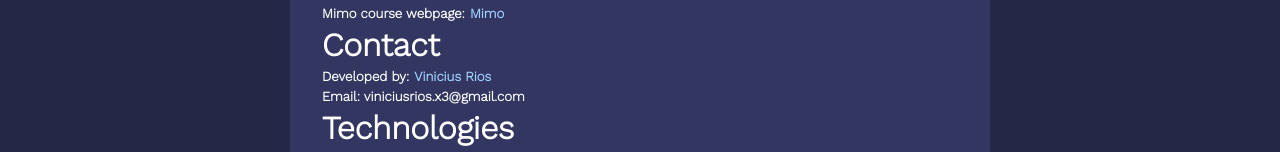
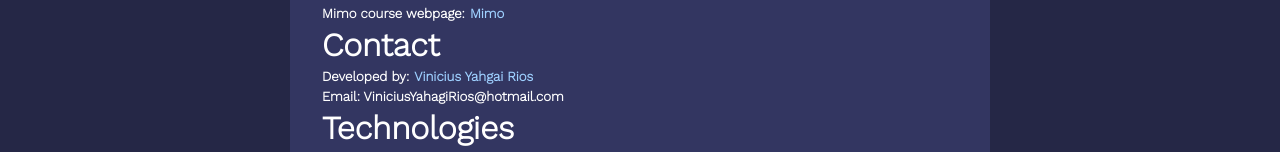
Before and after one commit to ViniciusRiosYahagi/mimo_projects, a React (Vite) app: page /about in a window 1280 px wide. Shown: the part 436-588 px from the top of the page. Built offline with nearby package versions, Linux system fonts and the light colour scheme.

Commit message:
Update About.tsx

```diff
--- a/src/page/About.tsx
+++ b/src/page/About.tsx
@@ -21,8 +21,8 @@
           </h5>
 
           <h1>Contact</h1>
-          <h5>Developed by:<a href="https://www.linkedin.com/in/vinicius-rios-350647280/" target="_blank">Vinicius Rios</a></h5>
-          <h5>Email: viniciusrios.x3@gmail.com</h5>
+          <h5>Developed by:<a href="https://www.linkedin.com/in/vinicius-rios-350647280/" target="_blank">Vinicius Yahgai Rios</a></h5>
+          <h5>Email: ViniciusYahagiRios@hotmail.com</h5>
           <h1>Technologies</h1>
           <h5>
             <a href="https://react.dev" target="_blank">React</a>
```
